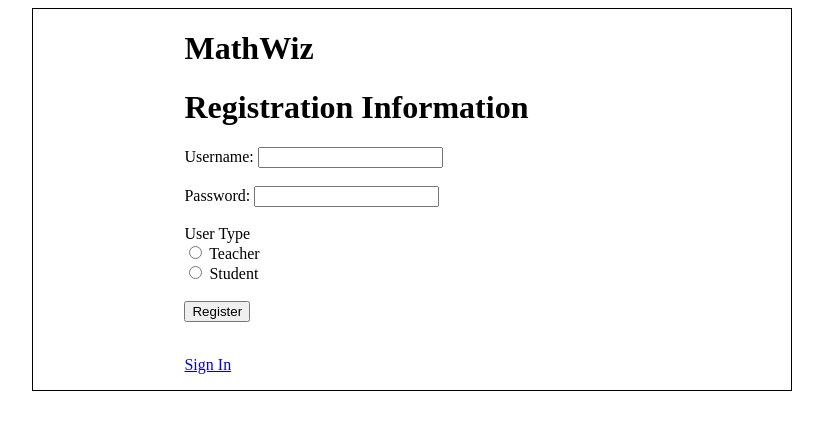
After one commit to thattan/Group1MathWiz, a PHP site: page /views/register.html in a window 1280 px wide. The commit adds this page. Shown: the top 430 px of the page, without its empty margins (228-1051 px from the left). Run offline with PHP 8.4, Linux system fonts and the light colour scheme.

Commit message:
login/register views

```diff
--- a/views/main.css
+++ b/views/main.css
@@ -1 +1,9 @@
-/* test */
+.wrapper {
+    border:1px solid black;
+    width: 60%;
+    margin: auto;
+}
+
+form {
+    margin-left: 20%;
+}
--- /dev/null
+++ b/views/register.html
@@ -0,0 +1,40 @@
+<!DOCTYPE html>
+<html>
+
+<head>
+    <meta charset="UTF-8">
+    <title>Register</title>
+    <link href="main.css" rel="stylesheet" type="text/css" />
+</head>
+
+<body>
+    <div class="wrapper">
+
+        <form action="." method="post">
+            <h1>MathWiz</h1>
+            <h1>Registration Information</h1>
+            <input type="hidden" name="action" value="login" />
+            <label>Username:</label>
+            <input type="text" class="form-input" name="username" value="">
+            <br><br>
+
+            <label>Password:</label>
+            <input type="password" class="form-input" name="password" value="">
+            <br><br>
+
+            <label>User Type</label><br>
+            <input type="radio" id="teacher" name="userType" value="T">
+            <label>Teacher</label><br>
+            <input type="radio" id="student" name="userType" value="S">
+            <label>Student</label>
+            <br><br>
+
+            <input type="submit" class="form-button" value="Register">
+
+            <br><br>
+            <p><a class="link" href="index.php?action=index">Sign In</a></p>
+        </form>
+    </div>
+</body>
+
+</html>
```
Also changed, not shown: index.php (+67 -3 lines), views/login.html (added, +33 -0 lines).
